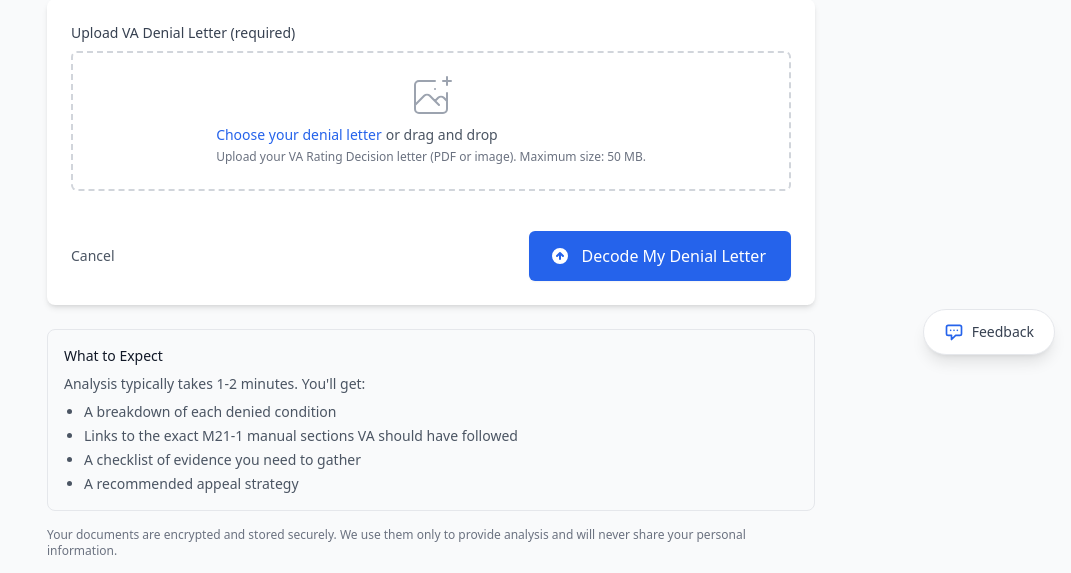
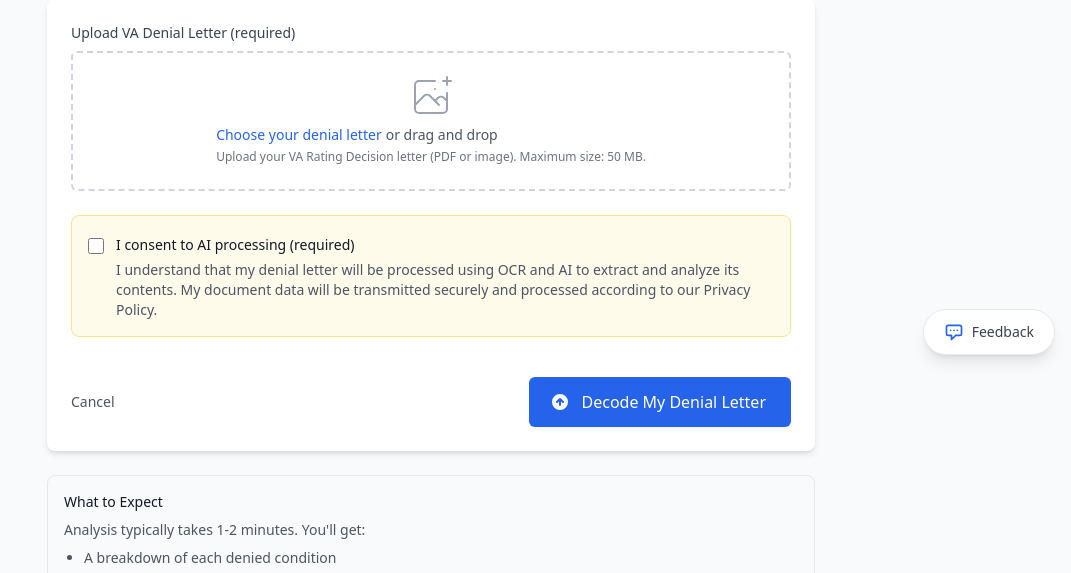
Before and after one commit to Beaudoin0zach/benefits_navigator, a Django app: page /claims/decode/ in a window 1280 px wide. Shown: the part 429-1002 px from the top of the page, without its empty margins (209-1280 px from the left). Run offline with Django 5.2, Linux system fonts and the light colour scheme; the visitor is signed in with stand-in values (Sample User, id 1); data comes from the database, SQL or seed files in the repository; parts of the project's set-up code (start-up, migrations or seed data) failed here and were passed over; some libraries are stand-ins or nearby versions.

Commit message:
Add AI consent checkbox to upload templates, add libmagic to local Dockerfile

```diff
--- a/templates/claims/denial_decoder_upload.html
+++ b/templates/claims/denial_decoder_upload.html
@@ -106,6 +106,32 @@
             {% endif %}
         </div>
 
+        <!-- AI Processing Consent -->
+        {% if form.ai_consent and not form.ai_consent.is_hidden %}
+        <div class="mb-6 bg-amber-50 border border-amber-200 rounded-lg p-4">
+            <div class="flex items-start">
+                <div class="flex items-center h-5 mt-1">
+                    {% render_field form.ai_consent class="h-4 w-4 text-blue-600 border-gray-300 rounded focus:ring-blue-500" %}
+                </div>
+                <div class="ml-3">
+                    <label for="{{ form.ai_consent.id_for_label }}" class="text-sm font-medium text-gray-900">
+                        {{ form.ai_consent.label }}
+                    </label>
+                    {% if form.ai_consent.help_text %}
+                    <p id="ai-consent-help" class="mt-1 text-sm text-gray-600">
+                        {{ form.ai_consent.help_text }}
+                    </p>
+                    {% endif %}
+                    {% if form.ai_consent.errors %}
+                    <p class="mt-2 text-sm text-red-600" role="alert">
+                        {{ form.ai_consent.errors.0 }}
+                    </p>
+                    {% endif %}
+                </div>
+            </div>
+        </div>
+        {% endif %}
+
         <!-- Submit button -->
         <div class="flex items-center justify-between pt-4">
             <a href="{% url 'claims:document_list' %}" class="text-sm font-medium text-gray-600 hover:text-gray-800 hover:underline focus:underline">
```
Also changed, not shown: templates/claims/document_upload.html (+26 -0 lines), 1 other file.
